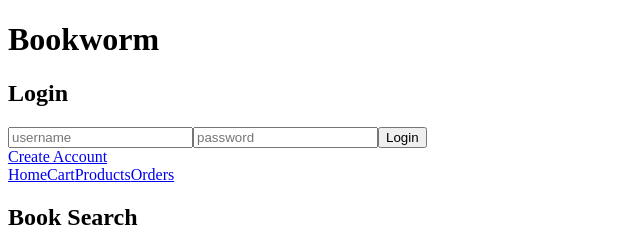
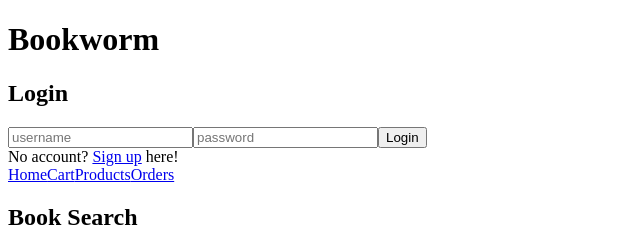
Before and after one commit to OppositeOfPeter/grace-shopper-OP, a React app: page / in a window 1280 px wide. Shown: the top 238 px of the page, without its empty margins (0-640 px from the left). Built offline with nearby package versions, Linux system fonts and the light colour scheme; no server answers; the HTML template or start-up script is replaced by a standard one.

Commit message:
edit login

```diff
--- a/src/Components/Login.js
+++ b/src/Components/Login.js
@@ -42,7 +42,7 @@ const Login = () => {
         </form>
       </div>
       <div>
-        <Link to="/signup">Create Account</Link>
+        No account? <Link to="/signup">Sign up</Link> here!
       </div>
     </div>
   );
```
